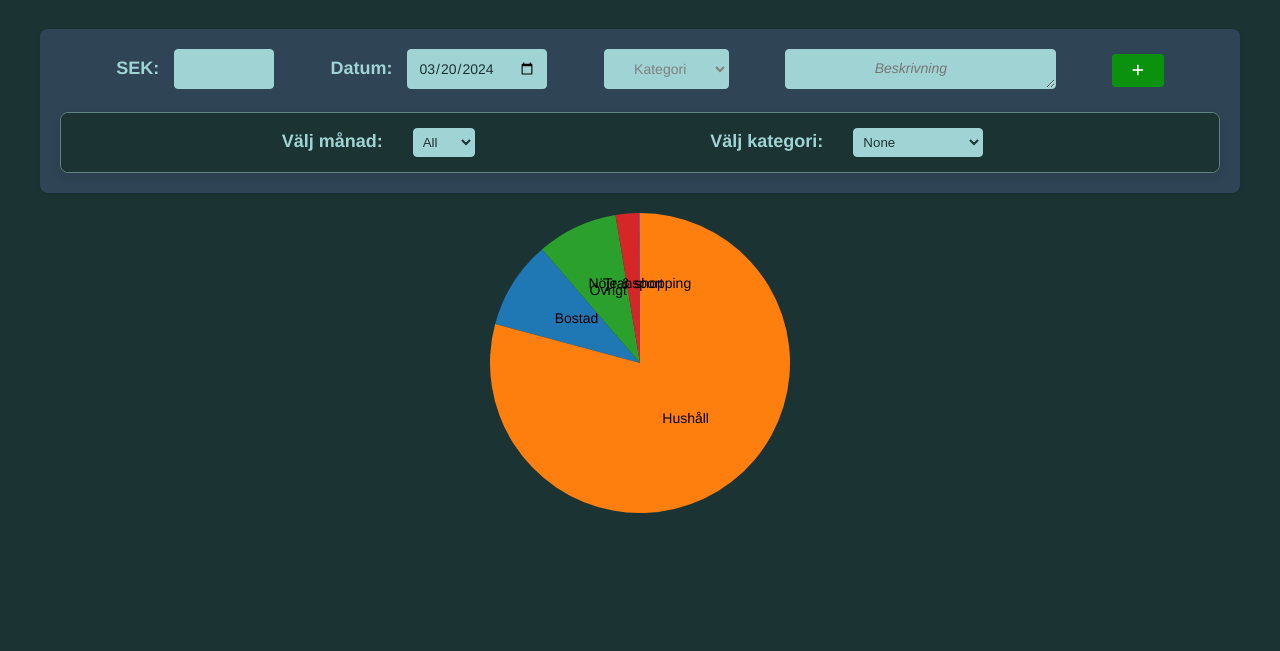
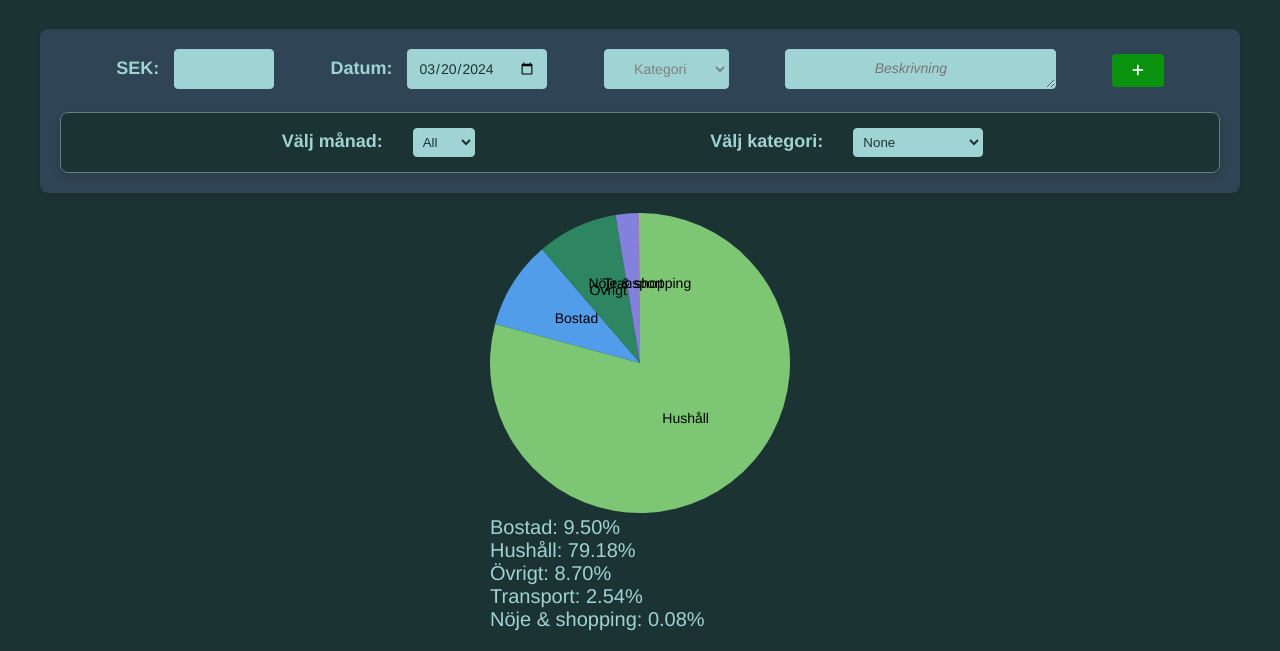
Before and after one commit to sandesa/Frontend_inlamning_4_Vue, a plain HTML site: page src/index.html in a window 1280 px wide. Shown: the part 155-806 px from the top of the page. Drawn offline with nearby package versions, Linux system fonts and the light colour scheme.

Commit message:
Pie-chart Text

```diff
--- a/src/main.js
+++ b/src/main.js
@@ -24,12 +24,12 @@ let app = Vue.createApp({
   },
   async created() {
     try {
-      const response = await fetch('/src/data.json');
+      const response = await fetch("/src/data.json");
       this.expenses = await response.json();
     } catch (error) {
-      console.error('Ett fel inträffad med inmatning av exempel datan:', error)
+      console.error("Ett fel inträffad med inmatning av exempel datan:", error);
     }
-    const storedExpenses = localStorage.getItem('user-data');
+    const storedExpenses = localStorage.getItem("user-data");
     if (storedExpenses) {
       this.newExpense = JSON.parse(storedExpenses);
     }
@@ -54,19 +54,18 @@ let app = Vue.createApp({
           desc: this.newExpense.desc,
           category: this.newExpense.category,
         });
-        localStorage.setItem('user-data', JSON.stringify(this.newExpense));
+        localStorage.setItem("user-data", JSON.stringify(this.newExpense));
         this.newExpense.price = "";
         this.newExpense.date = "2024-03-20";
         this.newExpense.desc = "";
         this.newExpense.category = "";
-
       }
     },
     removeItem(index) {
       this.expenses.splice(index, 1);
       let temp = this.userData.indexOf(this.expenses[index]);
       this.userData.splice(temp, 1);
-      localStorage.setItem('user-data', JSON.stringify(this.userData));
+      localStorage.setItem("user-data", JSON.stringify(this.userData));
     },
     sortOnCategory() {
       this.descCat = !this.descCat;
@@ -305,11 +304,14 @@ app.component("pie-chart", {
           <svg width="300" height="300">
               <g :transform="'translate(' + width / 2 + ',' + height / 2 + ')'">
                   <template v-for="(categoryExpense, index) in categoryExpenses">
-                      <path :d="generateArc(categoryExpense, index)" :fill="color(index)" />
+                      <path :d="generateArc(categoryExpense, index)" :fill="color(categoryExpense.category)" />
                       <text :transform="generateTextTransform(index)" text-anchor="middle">{{ categoryExpense.category }}</text>
                   </template>
               </g>
           </svg>
+          <div class="Pie-P" v-for="(categoryExpense, index) in categoryExpenses" :key="index">
+              {{ categoryExpense.category }}: {{ categoryExpense.percentage.toFixed(2) }}%
+          </div>
       </div>
   `,
   data() {
@@ -317,7 +319,14 @@ app.component("pie-chart", {
       width: 300,
       height: 300,
       radius: Math.min(300, 300) / 2,
-      color: d3.scaleOrdinal(d3.schemeCategory10),
+      colorMap: {
+        Bostad: "#519DE9",
+        Hushåll: "#7CC674",
+        "Mat & dryck": "#73C5C5",
+        Transport: "#8481DD",
+        "Nöje & shopping": "#F6D173",
+        Övrigt: "#2e8561",
+      },
       categoryExpenses: [],
     };
   },
@@ -335,7 +344,10 @@ app.component("pie-chart", {
   methods: {
     calculateCategoryExpenses() {
       let categoryExpenses = [];
+      let totalExpenses = 0;
+
       this.expenses.forEach((expense) => {
+        totalExpenses += expense.price;
         let index = categoryExpenses.findIndex(
           (item) => item.category === expense.category
         );
@@ -348,7 +360,13 @@ app.component("pie-chart", {
           });
         }
       });
-      this.categoryExpenses = categoryExpenses;
+
+      this.categoryExpenses = categoryExpenses.map((expense) => ({
+        ...expense,
+        percentage: (expense.price / totalExpenses) * 100,
+      }));
+
+      this.totalExpenses = totalExpenses;
     },
     generateArc(categoryExpense, index) {
       const pie = d3.pie().value((d) => d.price);
@@ -362,6 +380,9 @@ app.component("pie-chart", {
       const arcs = pie(this.categoryExpenses);
       return `translate(${arc.centroid(arcs[index])})`;
     },
+    color(category) {
+      return this.colorMap[category] || "black";
+    },
   },
 });
 
--- a/src/style.css
+++ b/src/style.css
@@ -205,3 +205,7 @@ select,
   align-items: center;
   margin-top: 20px;
 }
+
+div.Pie-P {
+  font-size: 20px;
+}
```
